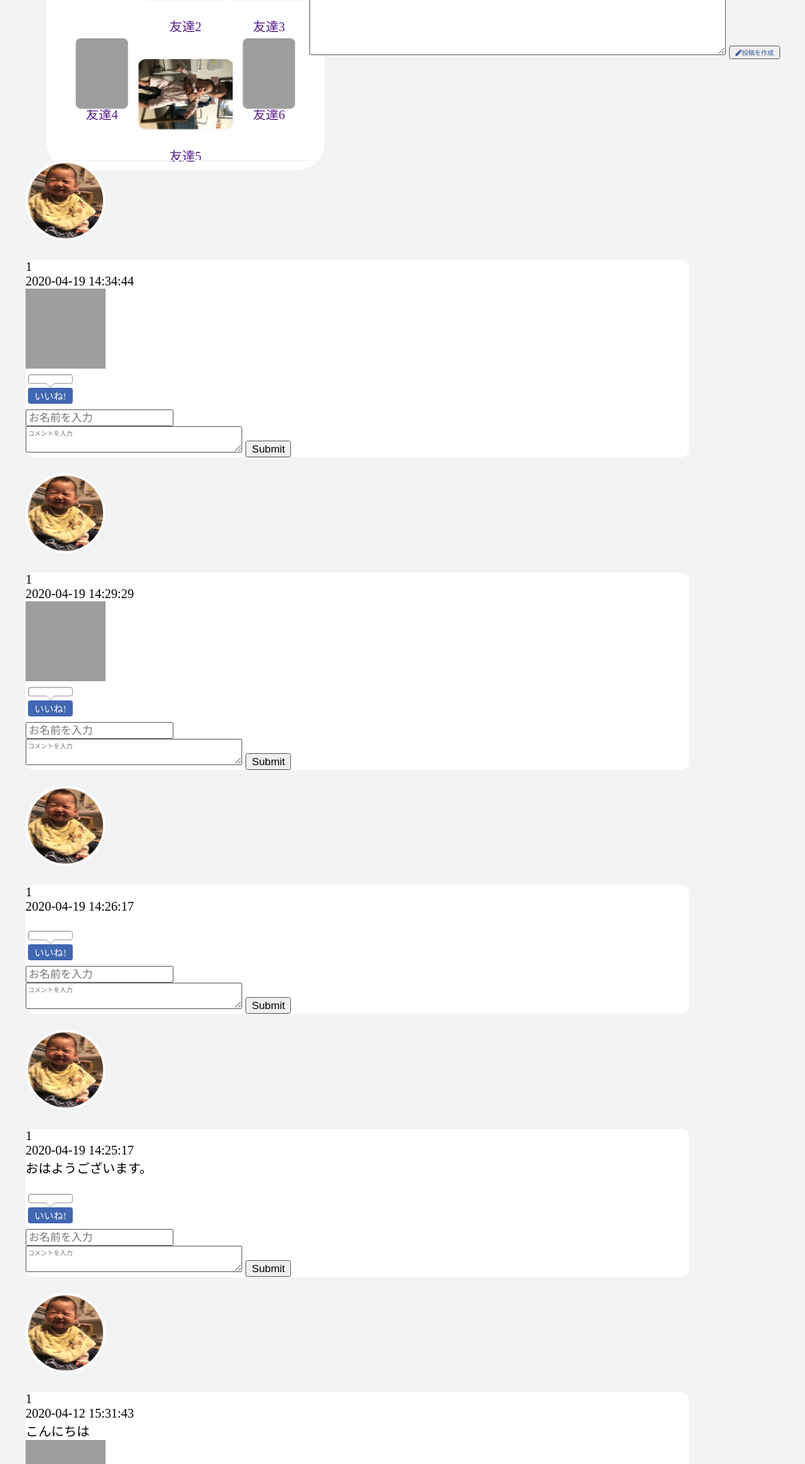
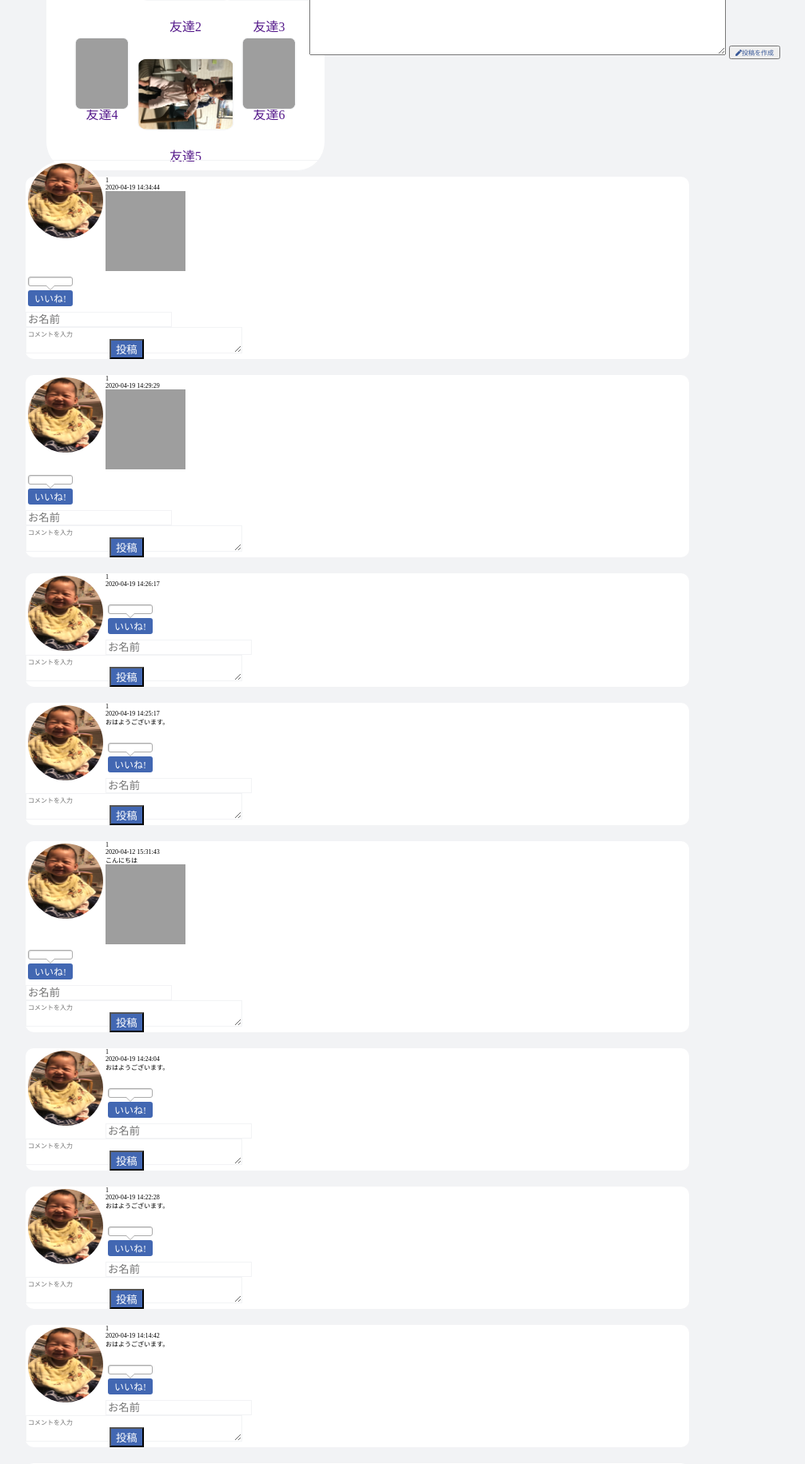
Before and after one commit to noemoriwaki/php_facebook, a PHP site: page /facebook.php in a window 1280 px wide. Shown: the part 974-2805 px from the top of the page at 80% size, without its empty margins (193-1200 px from the left). Run offline with PHP 8.4, Linux system fonts and the light colour scheme; data comes from the database, SQL or seed files in the repository; some libraries are stand-ins or nearby versions; grey boxes are pictures that could not be loaded.

Commit message:
ファイルを更新

```diff
--- a/css/facebook.css
+++ b/css/facebook.css
@@ -88,12 +88,13 @@ font-size: 0.5rem;
     font-size:0.5rem;
 }
 
-/* 投稿ページのアイコン */
+/* #post 投稿ページのアイコン */
 .photo_icon a{
     display: block flex;
     text-align: center;
 }
 .post_img{
+    display: block;
     width: 55%;
 }
 .post_info{
@@ -120,10 +121,10 @@ font-size: 0.5rem;
     border-radius: 10px;
 }
 
-.upload_img{
-    width: 40%;
+/* .user_id{
+
 }
-
+ */
 
 
 /* btn */
@@ -136,7 +137,8 @@ font-size: 0.5rem;
 	user-select:none;
 	-moz-user-select:none;
 	-webkit-tap-highlight-color:transparent;
-	line-height:1;
+    line-height:1;
+
 }
 /* .aiin-btn.aiin-sel {
 } */
@@ -173,7 +175,6 @@ font-size: 0.5rem;
 	border-style:solid;
 }
 .aiin-triangle-rect-1 {
-	top:0px;
 	border-color:#aaa transparent transparent transparent;
 }
 .aiin-triangle-rect-2 {
@@ -225,3 +226,27 @@ font-size: 0.5rem;
 .aiin-btn.aiin-sel .aiin-label {
 	color:#ff0;
 }
+#post input[type="submit"]{
+    position: relative;
+    background: #4267b2;
+    color: white;
+}
+#post textarea{
+    border: 1px solid  #F2F3F5;
+}
+#post input[type="text"]{
+    border: 1px solid  #F2F3F5;
+}
+.post_img img{
+    float: left;
+}
+#post p{
+    font-size: 8px;
+}
+/* アップロードされた画像の表示 */
+.upload_img{
+    width: 40%;
+}
+.upload_img:last-child{
+    clear: both;
+}
--- a/css/responsive.css
+++ b/css/responsive.css
@@ -133,6 +133,10 @@
         left: 50px;
         bottom: 50px;
     }
+    #post input[type="submit"]{
+        position: relative;
+        right: 170px;
+
 
 
 
@@ -173,3 +177,4 @@
 }
 
  */
+ }
--- a/facebook.php
+++ b/facebook.php
@@ -161,7 +161,7 @@ $result = selectAll($dbh);
             <div id="post">
                         <?php foreach( $result as $row):?>
                             <div class="users_img post_img">
-                                <img src="facebook_image/icon.01.jpeg" alt="users画像">
+                                <img class="users_img post_img" src="facebook_image/icon.01.jpeg" alt="users画像">
                             </div>
                             <div class="post_receive">
 
@@ -171,6 +171,7 @@ $result = selectAll($dbh);
 
                             <!-- post_imageが入っている時実行する -->
                                 <?php if (!empty($row['post_image'])): ?>
+                            <!-- アップロードされた画像の表示 -->
                                     <img class="upload_img" src="./upload_dir/<?php echo $row['post_image'];?>">
                                 <?php endif ?><br>
 
@@ -192,14 +193,14 @@ $result = selectAll($dbh);
                                     </div>
                                 </div>
                                 <form action="facebook.php" method="GET">
-                                    <input type="text" name = "friend_name" placeholder ="お名前を入力"></label><br>
+                                    <input type="text" name = "friend_name" placeholder ="お名前"></label><br>
                                     <textarea name="friend_text" id="friend_text" placeholder ="コメントを入力" cols="50" rows=3></textarea>
-                                    <input type="submit" name="friend_submit" id="friend_submit">
+                                    <input type="submit" name="friend_submit" id="friend_submit" value="投稿">
                                 </form>
                             </div>
                             <div class="friend_post">
                                 <?php if(!isset($_GET)):?>
-                                    <p><?php echo $GET["friend_name"];?></p>
+                                    <p><?php echo $_GET["friend_name"];?></p>
                                     <p><?php echo $GET["friend_text"];?></p>
                                 <?php endif ?>
 
```
Also changed, not shown: upload_dir/スクリーンショット 2020-04-22 23.01.38.png (added).
